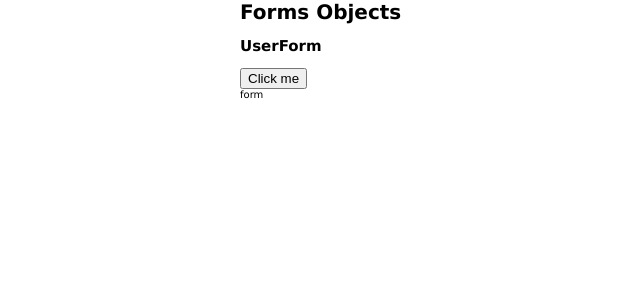
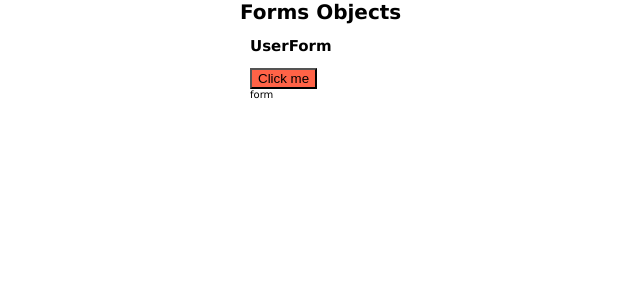
Before and after one commit to MariusCodeAcademy/feu5_05_react_stateObj_propsFn_practice, a React (Vite) app: page / in a window 1280 px wide. Shown: the top 300 px of the page, without its empty margins (10-650 px from the left). Built offline with nearby package versions, Linux system fonts and the light colour scheme; the HTML template or start-up script is replaced by a standard one.

Commit message:
pass className prop

```diff
--- a/src/components/UserForm.jsx
+++ b/src/components/UserForm.jsx
@@ -6,9 +6,11 @@ function UserForm() {
   }
 
   return (
-    <div>
+    <div className='container'>
       <h2 onClick={handleBtnClick}>UserForm</h2>
-      <Btn onClick={handleBtnClick}>Click me</Btn>
+      <Btn className='tomato' onClick={handleBtnClick}>
+        Click me
+      </Btn>
       <form>form</form>
     </div>
   );
--- a/src/components/ui/Btn.jsx
+++ b/src/components/ui/Btn.jsx
@@ -1,5 +1,9 @@
 function Btn(props) {
-  return <button onClick={props.onClick}>{props.children}</button>;
+  return (
+    <button className={props.className} onClick={props.onClick}>
+      {props.children}
+    </button>
+  );
 }
 
 export default Btn;
--- a/src/styles/App.css
+++ b/src/styles/App.css
@@ -0,0 +1,3 @@
+.tomato {
+  background-color: tomato;
+}
```
